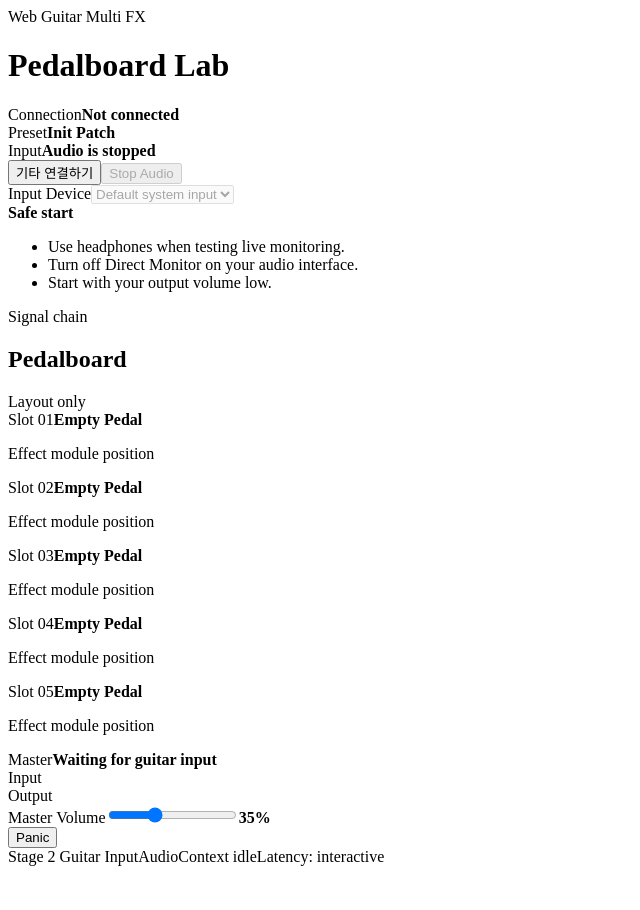
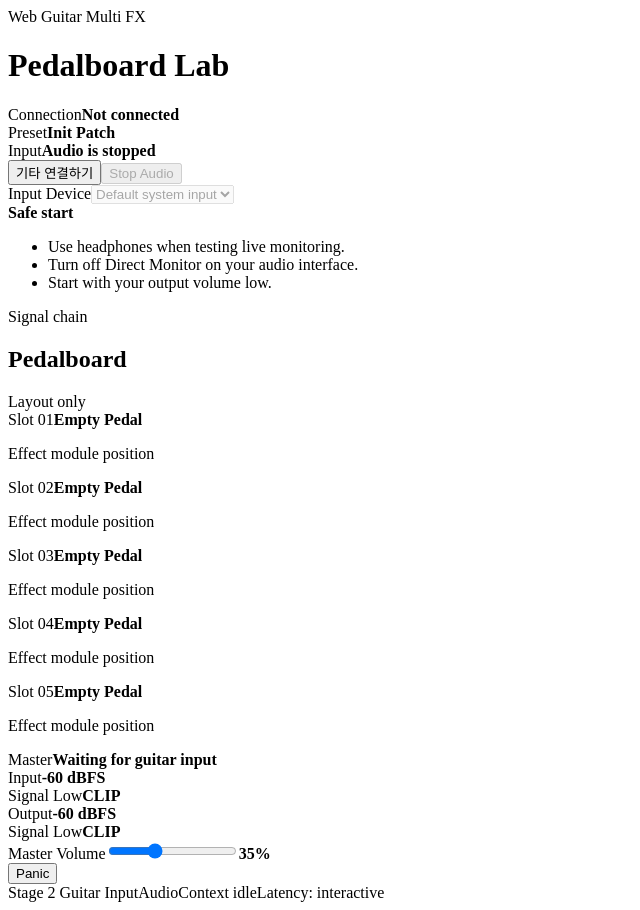
Before and after one commit to kimyounggaur/Guitar-Muti-Effector, a React (Vite) app: page / in a window 1280 px wide. Shown: the whole page, without its empty margins (0-640 px from the left). Before the commit the page ends 874 px from the top, so only its background shows below. Built offline with nearby package versions, Linux system fonts and the light colour scheme; the HTML template or start-up script is replaced by a standard one.

Commit message:
Add input and output meters

```diff
--- a/src/App.tsx
+++ b/src/App.tsx
@@ -1,4 +1,4 @@
-import { useCallback, useRef } from 'react';
+import { useCallback, useEffect, useRef } from 'react';
 import { AudioEngine } from './audio/AudioEngine';
 import ConnectGuitarPanel from './components/audio/ConnectGuitarPanel';
 import MasterSection from './components/audio/MasterSection';
@@ -18,6 +18,8 @@ function App() {
   const latencyHint = useAudioStore((state) => state.latencyHint);
   const errorMessage = useAudioStore((state) => state.errorMessage);
   const masterVolume = useAudioStore((state) => state.masterVolume);
+  const inputMeter = useAudioStore((state) => state.inputMeter);
+  const outputMeter = useAudioStore((state) => state.outputMeter);
   const setIsConnecting = useAudioStore((state) => state.setIsConnecting);
   const setAudioReady = useAudioStore((state) => state.setAudioReady);
   const setSelectedDeviceId = useAudioStore((state) => state.setSelectedDeviceId);
@@ -26,7 +28,24 @@ function App() {
   const setLatencyHint = useAudioStore((state) => state.setLatencyHint);
   const setErrorMessage = useAudioStore((state) => state.setErrorMessage);
   const setMasterVolume = useAudioStore((state) => state.setMasterVolume);
+  const setMeters = useAudioStore((state) => state.setMeters);
   const resetAudioState = useAudioStore((state) => state.resetAudioState);
+
+  useEffect(() => {
+    if (!isAudioReady) {
+      return undefined;
+    }
+
+    let frameId = 0;
+
+    const updateMeters = () => {
+      setMeters(audioEngineRef.current.readInputMeter(), audioEngineRef.current.readOutputMeter());
+      frameId = window.requestAnimationFrame(updateMeters);
+    };
+
+    frameId = window.requestAnimationFrame(updateMeters);
+    return () => window.cancelAnimationFrame(frameId);
+  }, [isAudioReady, setMeters]);
 
   const refreshInputDevices = useCallback(async () => {
     const devices = await navigator.mediaDevices.enumerateDevices();
@@ -152,6 +171,8 @@ function App() {
       <MasterSection
         masterVolume={masterVolume}
         isAudioReady={isAudioReady}
+        inputMeter={inputMeter}
+        outputMeter={outputMeter}
         onMasterVolumeChange={handleMasterVolumeChange}
         onPanic={handlePanic}
       />
--- a/src/audio/AudioEngine.ts
+++ b/src/audio/AudioEngine.ts
@@ -1,3 +1,5 @@
+import { MeterNode, MeterReading, emptyMeterReading } from './nodes/MeterNode';
+
 export type AudioEngineState = {
   sampleRate: number;
   latencyHint: AudioContextLatencyCategory;
@@ -17,6 +19,8 @@ export class AudioEngine {
   private stream: MediaStream | null = null;
   private source: MediaStreamAudioSourceNode | null = null;
   private masterGain: GainNode | null = null;
+  private inputMeter: MeterNode | null = null;
+  private outputMeter: MeterNode | null = null;
   private readonly latencyHint: AudioContextLatencyCategory = 'interactive';
 
   get isReady() {
@@ -59,6 +63,14 @@ export class AudioEngine {
     this.masterGain.gain.setTargetAtTime(volume, now, 0.015);
   }
 
+  readInputMeter(): MeterReading {
+    return this.inputMeter?.read() ?? emptyMeterReading;
+  }
+
+  readOutputMeter(): MeterReading {
+    return this.outputMeter?.read() ?? emptyMeterReading;
+  }
+
   async stop() {
     this.stopTracks();
     this.disconnectNodes();
@@ -69,6 +81,8 @@ export class AudioEngine {
 
     this.audioContext = null;
     this.masterGain = null;
+    this.inputMeter = null;
+    this.outputMeter = null;
   }
 
   private async ensureContext() {
@@ -79,6 +93,8 @@ export class AudioEngine {
     const AudioContextConstructor = window.AudioContext || window.webkitAudioContext;
     this.audioContext = new AudioContextConstructor({ latencyHint: this.latencyHint });
     this.masterGain = this.audioContext.createGain();
+    this.inputMeter = new MeterNode(this.audioContext);
+    this.outputMeter = new MeterNode(this.audioContext);
   }
 
   private async replaceStream(selectedDeviceId: string) {
@@ -94,13 +110,15 @@ export class AudioEngine {
   }
 
   private rebuildPassThrough(masterVolume: number) {
-    if (!this.audioContext || !this.source || !this.masterGain) {
+    if (!this.audioContext || !this.source || !this.masterGain || !this.inputMeter || !this.outputMeter) {
       return;
     }
 
     this.masterGain.gain.setValueAtTime(masterVolume, this.audioContext.currentTime);
-    this.source.connect(this.masterGain);
-    this.masterGain.connect(this.audioContext.destination);
+    this.source.connect(this.inputMeter.input);
+    this.inputMeter.output.connect(this.masterGain);
+    this.masterGain.connect(this.outputMeter.input);
+    this.outputMeter.output.connect(this.audioContext.destination);
   }
 
   private stopTracks() {
@@ -111,6 +129,8 @@ export class AudioEngine {
   private disconnectNodes() {
     safeDisconnect(this.source);
     safeDisconnect(this.masterGain);
+    safeDisconnect(this.inputMeter?.input ?? null);
+    safeDisconnect(this.outputMeter?.input ?? null);
     this.source = null;
   }
 }
--- /dev/null
+++ b/src/audio/nodes/MeterNode.ts
@@ -0,0 +1,72 @@
+export type MeterReading = {
+  rms: number;
+  peak: number;
+  rmsDb: number;
+  peakDb: number;
+  level: number;
+  isLow: boolean;
+  isWarning: boolean;
+  isClipping: boolean;
+};
+
+const MIN_DB = -60;
+
+export const emptyMeterReading: MeterReading = {
+  rms: 0,
+  peak: 0,
+  rmsDb: MIN_DB,
+  peakDb: MIN_DB,
+  level: 0,
+  isLow: true,
+  isWarning: false,
+  isClipping: false,
+};
+
+export class MeterNode {
+  readonly input: AnalyserNode;
+  readonly output: AnalyserNode;
+  private buffer: Float32Array<ArrayBuffer> | null = null;
+
+  constructor(context: AudioContext) {
+    this.input = context.createAnalyser();
+    this.output = this.input;
+    this.input.fftSize = 2048;
+    this.input.smoothingTimeConstant = 0.78;
+  }
+
+  read(): MeterReading {
+    if (!this.buffer || this.buffer.length !== this.input.fftSize) {
+      this.buffer = new Float32Array(this.input.fftSize);
+    }
+
+    this.input.getFloatTimeDomainData(this.buffer);
+
+    let sum = 0;
+    let peak = 0;
+
+    for (let index = 0; index < this.buffer.length; index += 1) {
+      const sample = this.buffer[index];
+      sum += sample * sample;
+      peak = Math.max(peak, Math.abs(sample));
+    }
+
+    const rms = Math.sqrt(sum / this.buffer.length);
+    const rmsDb = gainToDb(rms);
+    const peakDb = gainToDb(peak);
+
+    return {
+      rms,
+      peak,
+      rmsDb,
+      peakDb,
+      level: dbToMeterLevel(rmsDb),
+      isLow: rmsDb < -50,
+      isWarning: peakDb >= -3,
+      isClipping: peakDb >= -1,
+    };
+  }
+}
+
+const gainToDb = (gain: number) => Math.max(MIN_DB, 20 * Math.log10(Math.max(gain, 0.000001)));
+
+const dbToMeterLevel = (db: number) => Math.min(1, Math.max(0, (db - MIN_DB) / Math.abs(MIN_DB)));
--- /dev/null
+++ b/src/components/audio/InputMeter.tsx
@@ -0,0 +1,12 @@
+import LevelMeter from './LevelMeter';
+import { MeterReading } from '../../audio/nodes/MeterNode';
+
+type InputMeterProps = {
+  meter: MeterReading;
+};
+
+function InputMeter({ meter }: InputMeterProps) {
+  return <LevelMeter label="Input" meter={meter} />;
+}
+
+export default InputMeter;
--- /dev/null
+++ b/src/components/audio/LevelMeter.tsx
@@ -0,0 +1,44 @@
+import { useEffect, useState } from 'react';
+import { MeterReading } from '../../audio/nodes/MeterNode';
+
+type LevelMeterProps = {
+  label: string;
+  meter: MeterReading;
+};
+
+const formatDb = (db: number) => `${Math.round(db)} dBFS`;
+
+function LevelMeter({ label, meter }: LevelMeterProps) {
+  const [clipUntil, setClipUntil] = useState(0);
+  const [peakHold, setPeakHold] = useState(-60);
+
+  useEffect(() => {
+    if (meter.isClipping) {
+      setClipUntil(performance.now() + 900);
+    }
+
+    setPeakHold((current) => Math.max(meter.peakDb, current - 0.7));
+  }, [meter.isClipping, meter.peakDb]);
+
+  const isClipHeld = clipUntil > performance.now();
+  const peakPercent = Math.min(100, Math.max(0, ((peakHold + 60) / 60) * 100));
+
+  return (
+    <div className={`level-meter ${meter.isClipping || isClipHeld ? 'is-clipping' : meter.isWarning ? 'is-warning' : ''}`}>
+      <div className="meter-header">
+        <span>{label}</span>
+        <strong>{formatDb(meter.rmsDb)}</strong>
+      </div>
+      <div className="meter-bar" aria-label={`${label} meter`}>
+        <i className="meter-fill" style={{ transform: `scaleX(${meter.level})` }} />
+        <i className="peak-hold" style={{ left: `${peakPercent}%` }} />
+      </div>
+      <div className="meter-footer">
+        <span>{meter.isLow ? 'Signal Low' : `Peak ${formatDb(meter.peakDb)}`}</span>
+        <strong className={isClipHeld ? 'clip-label is-on' : 'clip-label'}>CLIP</strong>
+      </div>
+    </div>
+  );
+}
+
+export default LevelMeter;
--- a/src/components/audio/MasterSection.tsx
+++ b/src/components/audio/MasterSection.tsx
@@ -1,11 +1,24 @@
+import { MeterReading } from '../../audio/nodes/MeterNode';
+import InputMeter from './InputMeter';
+import OutputMeter from './OutputMeter';
+
 type MasterSectionProps = {
   masterVolume: number;
   isAudioReady: boolean;
+  inputMeter: MeterReading;
+  outputMeter: MeterReading;
   onMasterVolumeChange: (volume: number) => void;
   onPanic: () => void;
 };
 
-function MasterSection({ masterVolume, isAudioReady, onMasterVolumeChange, onPanic }: MasterSectionProps) {
+function MasterSection({
+  masterVolume,
+  isAudioReady,
+  inputMeter,
+  outputMeter,
+  onMasterVolumeChange,
+  onPanic,
+}: MasterSectionProps) {
   return (
     <section className="master-section" aria-label="Master controls">
       <div className="panel-heading">
@@ -13,14 +26,8 @@ function MasterSection({ masterVolume, isAudioReady, onMasterVolumeChange, onPan
         <strong>{isAudioReady ? 'Live monitor active' : 'Waiting for guitar input'}</strong>
       </div>
       <div className="master-grid">
-        <div className="meter-shell">
-          <span>Input</span>
-          <i />
-        </div>
-        <div className="meter-shell">
-          <span>Output</span>
-          <i />
-        </div>
+        <InputMeter meter={inputMeter} />
+        <OutputMeter meter={outputMeter} />
         <div className="volume-shell">
           <span>Master Volume</span>
           <input
--- /dev/null
+++ b/src/components/audio/OutputMeter.tsx
@@ -0,0 +1,12 @@
+import LevelMeter from './LevelMeter';
+import { MeterReading } from '../../audio/nodes/MeterNode';
+
+type OutputMeterProps = {
+  meter: MeterReading;
+};
+
+function OutputMeter({ meter }: OutputMeterProps) {
+  return <LevelMeter label="Output" meter={meter} />;
+}
+
+export default OutputMeter;
--- a/src/store/audioStore.ts
+++ b/src/store/audioStore.ts
@@ -1,4 +1,5 @@
 import { create } from 'zustand';
+import { MeterReading, emptyMeterReading } from '../audio/nodes/MeterNode';
 
 export type AudioStoreState = {
   isAudioReady: boolean;
@@ -9,6 +10,8 @@ export type AudioStoreState = {
   latencyHint: string;
   errorMessage: string;
   masterVolume: number;
+  inputMeter: MeterReading;
+  outputMeter: MeterReading;
   setIsConnecting: (isConnecting: boolean) => void;
   setAudioReady: (isAudioReady: boolean) => void;
   setSelectedDeviceId: (selectedDeviceId: string) => void;
@@ -17,6 +20,7 @@ export type AudioStoreState = {
   setLatencyHint: (latencyHint: string) => void;
   setErrorMessage: (errorMessage: string) => void;
   setMasterVolume: (masterVolume: number) => void;
+  setMeters: (inputMeter: MeterReading, outputMeter: MeterReading) => void;
   resetAudioState: () => void;
 };
 
@@ -29,6 +33,8 @@ export const useAudioStore = create<AudioStoreState>((set) => ({
   latencyHint: 'interactive',
   errorMessage: '',
   masterVolume: 0.35,
+  inputMeter: emptyMeterReading,
+  outputMeter: emptyMeterReading,
   setIsConnecting: (isConnecting) => set({ isConnecting }),
   setAudioReady: (isAudioReady) => set({ isAudioReady }),
   setSelectedDeviceId: (selectedDeviceId) => set({ selectedDeviceId }),
@@ -37,11 +43,14 @@ export const useAudioStore = create<AudioStoreState>((set) => ({
   setLatencyHint: (latencyHint) => set({ latencyHint }),
   setErrorMessage: (errorMessage) => set({ errorMessage }),
   setMasterVolume: (masterVolume) => set({ masterVolume }),
+  setMeters: (inputMeter, outputMeter) => set({ inputMeter, outputMeter }),
   resetAudioState: () =>
     set({
       isAudioReady: false,
       isConnecting: false,
       sampleRate: 0,
       errorMessage: '',
+      inputMeter: emptyMeterReading,
+      outputMeter: emptyMeterReading,
     }),
 }));
--- a/src/styles/globals.css
+++ b/src/styles/globals.css
@@ -108,6 +108,7 @@ input {
 .panel-heading span,
 .pedal-placeholder span,
 .meter-shell span,
+.level-meter span,
 .volume-shell span,
 .device-selector span,
 .footer-status span {
@@ -278,6 +279,7 @@ input {
   align-items: stretch;
 }
 
+.level-meter,
 .meter-shell,
 .volume-shell {
   display: grid;
@@ -287,6 +289,77 @@ input {
   border-radius: 8px;
   background: #111514;
   padding: 14px;
+}
+
+.level-meter {
+  align-content: space-between;
+}
+
+.meter-header,
+.meter-footer {
+  display: flex;
+  align-items: center;
+  justify-content: space-between;
+  gap: 10px;
+}
+
+.meter-header strong {
+  color: var(--text);
+  font-size: 0.95rem;
+  font-variant-numeric: tabular-nums;
+}
+
+.meter-bar {
+  position: relative;
+  height: 18px;
+  overflow: hidden;
+  border: 1px solid #303a35;
+  border-radius: 999px;
+  background: #080a09;
+}
+
+.meter-fill {
+  position: absolute;
+  inset: 0;
+  transform-origin: left center;
+  background: linear-gradient(90deg, var(--accent), #f6c85f 88%, var(--warning));
+}
+
+.peak-hold {
+  position: absolute;
+  top: -2px;
+  bottom: -2px;
+  width: 3px;
+  border-radius: 999px;
+  background: #ffffff;
+  box-shadow: 0 0 10px rgba(255, 255, 255, 0.45);
+}
+
+.meter-footer {
+  color: var(--muted);
+  font-size: 0.78rem;
+}
+
+.clip-label {
+  border: 1px solid rgba(255, 111, 97, 0.32);
+  border-radius: 999px;
+  padding: 4px 8px;
+  color: rgba(255, 217, 212, 0.38);
+}
+
+.clip-label.is-on,
+.level-meter.is-clipping .clip-label {
+  border-color: rgba(255, 111, 97, 0.75);
+  background: rgba(255, 111, 97, 0.18);
+  color: #ffd9d4;
+}
+
+.level-meter.is-warning .meter-fill {
+  background: linear-gradient(90deg, var(--accent), #f6c85f 62%, #ffcf6d);
+}
+
+.level-meter.is-clipping .meter-fill {
+  background: linear-gradient(90deg, var(--accent), #f6c85f 58%, var(--warning));
 }
 
 .meter-shell i {
```
